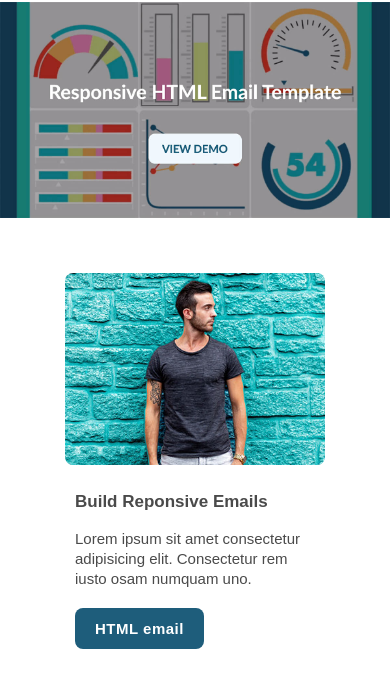
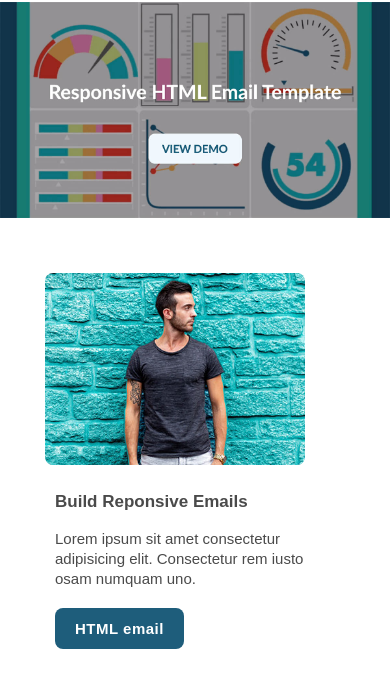
Before and after one commit to IlyaKrapivnoy/HTML_email_template, a plain HTML site: page index.html in a window 390 px wide. Shown: the part 129-815 px from the top of the page. Drawn offline with Linux system fonts and the light colour scheme.

Commit message:
responsive

```diff
--- a/index.html
+++ b/index.html
@@ -70,7 +70,14 @@
 			color: #37cbbf;
 		}
 		@media screen and (max-width: 600px) {
-
+			.two-columns .padding {
+				padding-right: 0!important;
+				padding-left: 0!important;
+			}
+			.two-columns .content {
+				 width: 300px!important;
+				 max-width: 300px!important;
+			}
 		}
 	</style>
 </head>
```
